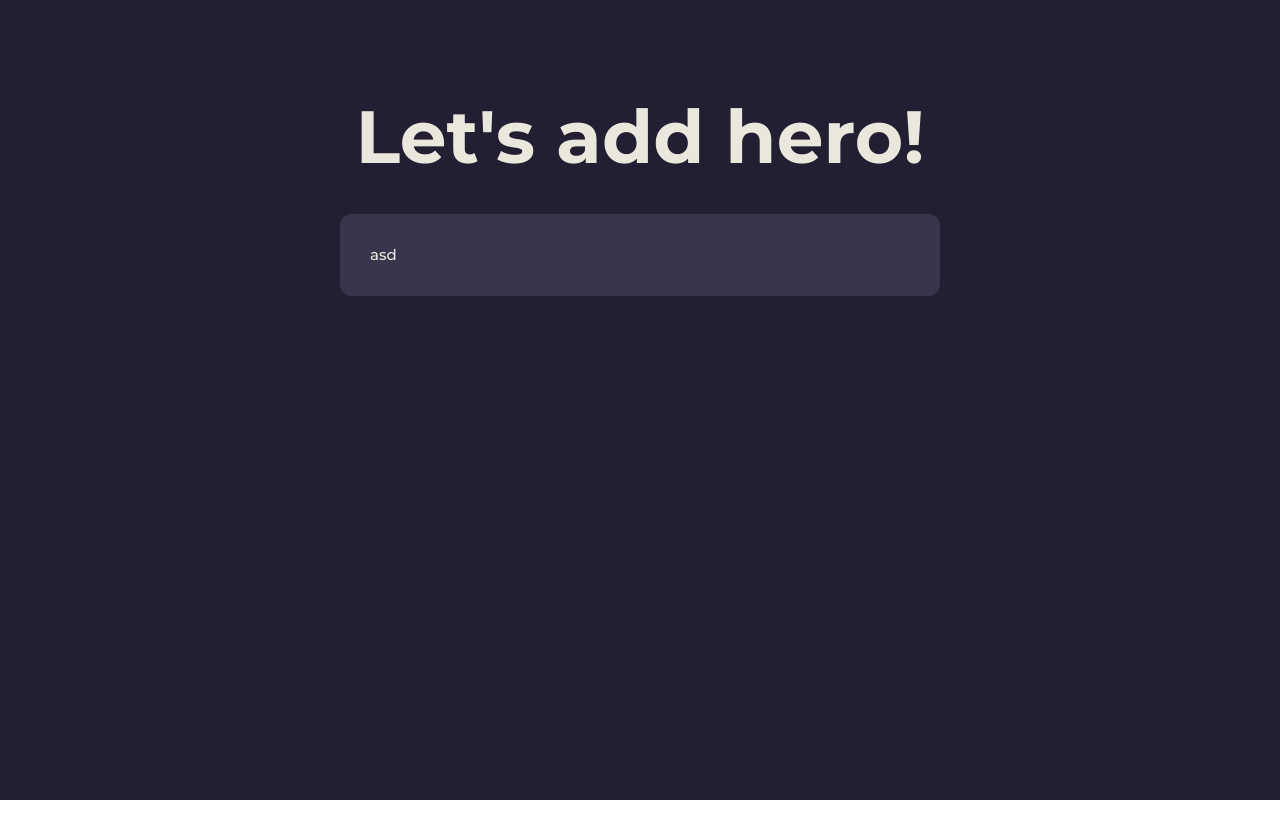
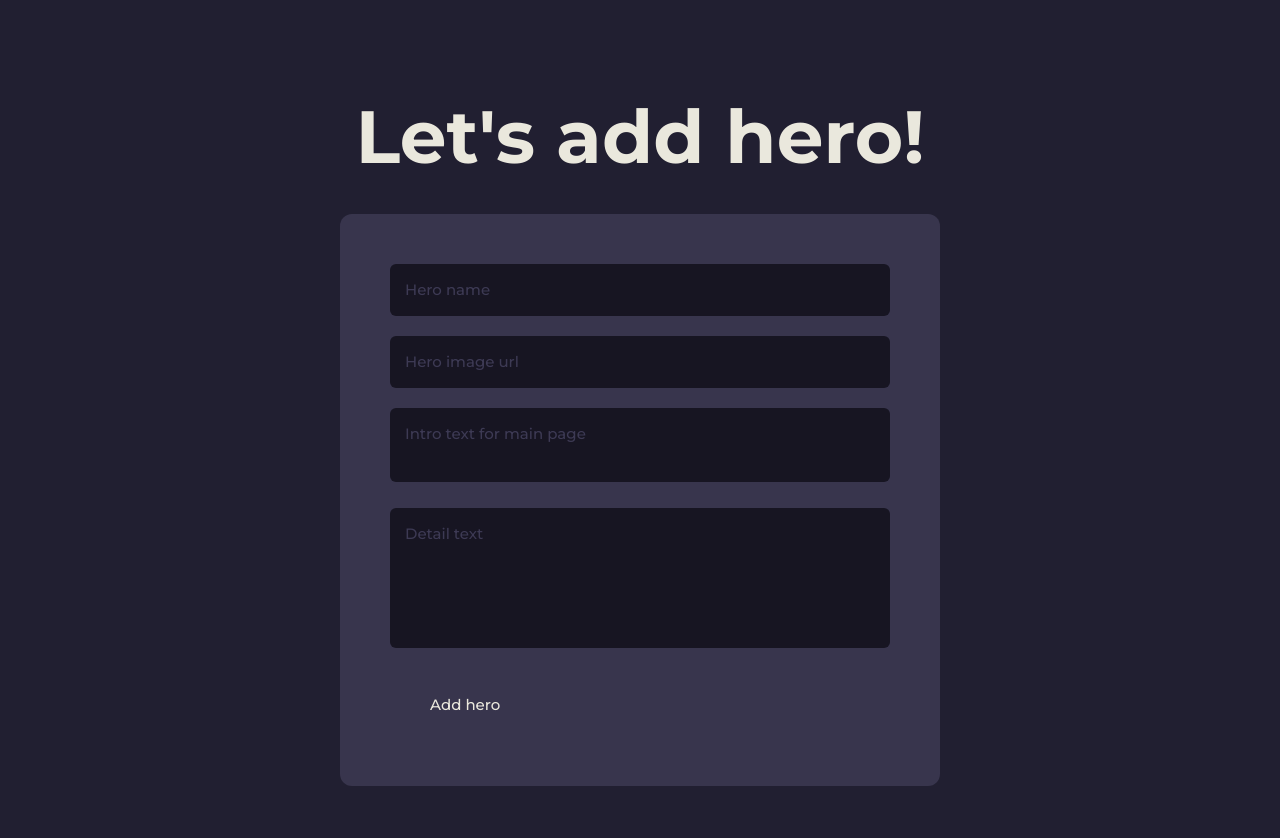
Before and after one commit to MrRedHand/marvel-heroes, a React (Create React App) app: page /add-hero in a window 1280 px wide. Shown: the top 838 px of the page. Before the commit the page ends 800 px from the top, so only its background shows below. Built offline with nearby package versions, Linux system fonts and the light colour scheme.

Commit message:
add hero page work

```diff
--- a/src/components/Layout/FormLayout/FormLayout.scss
+++ b/src/components/Layout/FormLayout/FormLayout.scss
@@ -1,7 +1,7 @@
 .form {
   background: #38354d;
   border-radius: 12px;
-  padding: 30px;
+  padding: 50px;
   width: 600px;
   margin: 40px 0;
 }
--- a/src/components/UI/Button/Button.tsx
+++ b/src/components/UI/Button/Button.tsx
@@ -3,15 +3,16 @@ import './Button.scss';
 
 interface IButton {
   value: string;
-  type: TButtonTypes;
-  onClick: () => void;
+  styleType: TButtonTypes;
+  type?: 'button' | 'submit';
+  onClick?: () => void;
 }
 
 type TButtonTypes = 'add' | 'save' | 'cancel';
 
-export const Button: FC<IButton> = ({ value, type, onClick }) => {
+export const Button: FC<IButton> = ({ value, styleType, onClick, type }) => {
   return (
-    <button className={`button ${type}`} onClick={onClick}>
+    <button className={`button ${styleType}`} onClick={onClick} type={type || 'button'}>
       {value}
     </button>
   );
--- /dev/null
+++ b/src/components/UI/InputField/InputField.scss
@@ -0,0 +1,11 @@
+.input-field {
+  background: #171522;
+  padding: 15px;
+  border-radius: 6px;
+  width: 100%;
+  margin-bottom: 20px;
+
+  &::placeholder {
+    color: #3d3a54;
+  }
+}
--- /dev/null
+++ b/src/components/UI/InputField/InputField.tsx
@@ -0,0 +1,20 @@
+import React, { FC } from 'react';
+import './InputField.scss';
+
+interface IInputField {
+  placeholder: string;
+  value: string;
+  onChange: (input: React.ChangeEvent<HTMLInputElement>) => void;
+}
+
+export const InputField: FC<IInputField> = ({ placeholder, value, onChange }) => {
+  return (
+    <input
+      type='text'
+      className='input-field'
+      placeholder={placeholder}
+      value={value}
+      onChange={e => onChange(e)}
+    />
+  );
+};
--- a/src/components/UI/SearchField/SearchField.scss
+++ b/src/components/UI/SearchField/SearchField.scss
@@ -1,3 +1,5 @@
+@import "src/css/variables";
+
 .search {
   display: block;
   margin: 50px 0 40px;
@@ -6,6 +8,11 @@
   border-radius: 6px;
   width: 900px;
 
+  @media (max-width: $maxWidth) {
+    width: 100%;
+    margin: 35px 0 10px;
+  }
+
   &::placeholder {
     color: #3d3a54;
   }
--- /dev/null
+++ b/src/components/UI/TextArea/TextArea.scss
@@ -0,0 +1,11 @@
+.text-area {
+  background: #171522;
+  padding: 15px;
+  border-radius: 6px;
+  width: 100%;
+  margin-bottom: 20px;
+
+  &::placeholder {
+    color: #3d3a54;
+  }
+}
--- /dev/null
+++ b/src/components/UI/TextArea/TextArea.tsx
@@ -0,0 +1,21 @@
+import React, { FC, ReactNode } from 'react';
+import './TextArea.scss';
+
+interface ITextArea {
+  placeholder: string;
+  rows: number;
+  value: string;
+  onChange: (input: React.ChangeEvent<HTMLTextAreaElement>) => void;
+}
+
+export const TextArea: FC<ITextArea> = ({ placeholder, rows, value, onChange }) => {
+  return (
+    <textarea
+      placeholder={placeholder}
+      className='text-area'
+      rows={rows}
+      value={value}
+      onChange={e => onChange(e)}
+    />
+  );
+};
--- a/src/pages/AddHeroPage/AddHeroPage.tsx
+++ b/src/pages/AddHeroPage/AddHeroPage.tsx
@@ -1,11 +1,65 @@
 import { MainTitle } from '../../components/UI/MainTitle/MainTitle';
 import { FormLayout } from '../../components/Layout/FormLayout/FormLayout';
+import { InputField } from '../../components/UI/InputField/InputField';
+import { TextArea } from '../../components/UI/TextArea/TextArea';
+import React, { useState } from 'react';
+import { Button } from '../../components/UI/Button/Button';
 
 export const AddHeroPage = () => {
+  const [heroName, setHeroName] = useState<string>('');
+  const [heroImgUrl, setHeroImgUrl] = useState<string>('');
+  const [heroIntro, setHeroIntro] = useState<string>('');
+  const [heroDetail, setHeroDetail] = useState<string>('');
+
+  const handleName = (e: React.ChangeEvent<HTMLInputElement>) => {
+    setHeroName(e.target.value);
+  };
+
+  const handleImgUrl = (e: React.ChangeEvent<HTMLInputElement>) => {
+    setHeroImgUrl(e.target.value);
+  };
+
+  const handleHeroIntroText = (e: React.ChangeEvent<HTMLTextAreaElement>) => {
+    setHeroIntro(e.target.value);
+  };
+
+  const handleHeroDetailText = (e: React.ChangeEvent<HTMLTextAreaElement>) => {
+    setHeroDetail(e.target.value);
+  };
+
+  const handleSubmitForm = (e: React.FormEvent<HTMLFormElement>) => {
+    e.preventDefault();
+
+    console.log({
+      heroName,
+      heroImgUrl,
+      heroIntro,
+      heroDetail
+    });
+  };
+
   return (
     <>
       <MainTitle>Let's add hero!</MainTitle>
-      <FormLayout>asd</FormLayout>
+      <FormLayout>
+        <form onSubmit={e => handleSubmitForm(e)}>
+          <InputField placeholder='Hero name' onChange={handleName} value={heroName} />
+          <InputField placeholder='Hero image url' onChange={handleImgUrl} value={heroImgUrl} />
+          <TextArea
+            placeholder='Intro text for main page'
+            rows={2}
+            onChange={handleHeroIntroText}
+            value={heroIntro}
+          />
+          <TextArea
+            placeholder='Detail text'
+            rows={5}
+            onChange={handleHeroDetailText}
+            value={heroDetail}
+          />
+          <Button value='Add hero' styleType='save' type='submit' />
+        </form>
+      </FormLayout>
     </>
   );
 };
--- /dev/null
+++ b/src/pages/HeroDetails/HeroDetails.tsx
@@ -0,0 +1,3 @@
+export const HeroDetails = () => {
+  return <></>;
+};
--- a/src/pages/MainPage/MainPage.tsx
+++ b/src/pages/MainPage/MainPage.tsx
@@ -22,7 +22,7 @@ export const MainPage = () => {
           return <Card avatarUrl={hero.img} title={hero.name} text={hero.text} key={uuidv4()} />;
         })}
       </CardsWrap>
-      <Button value='Add hero' type='add' onClick={goToAddHeroPage} />
+      <Button value='Add hero' styleType='add' onClick={goToAddHeroPage} />
     </>
   );
 };
```
